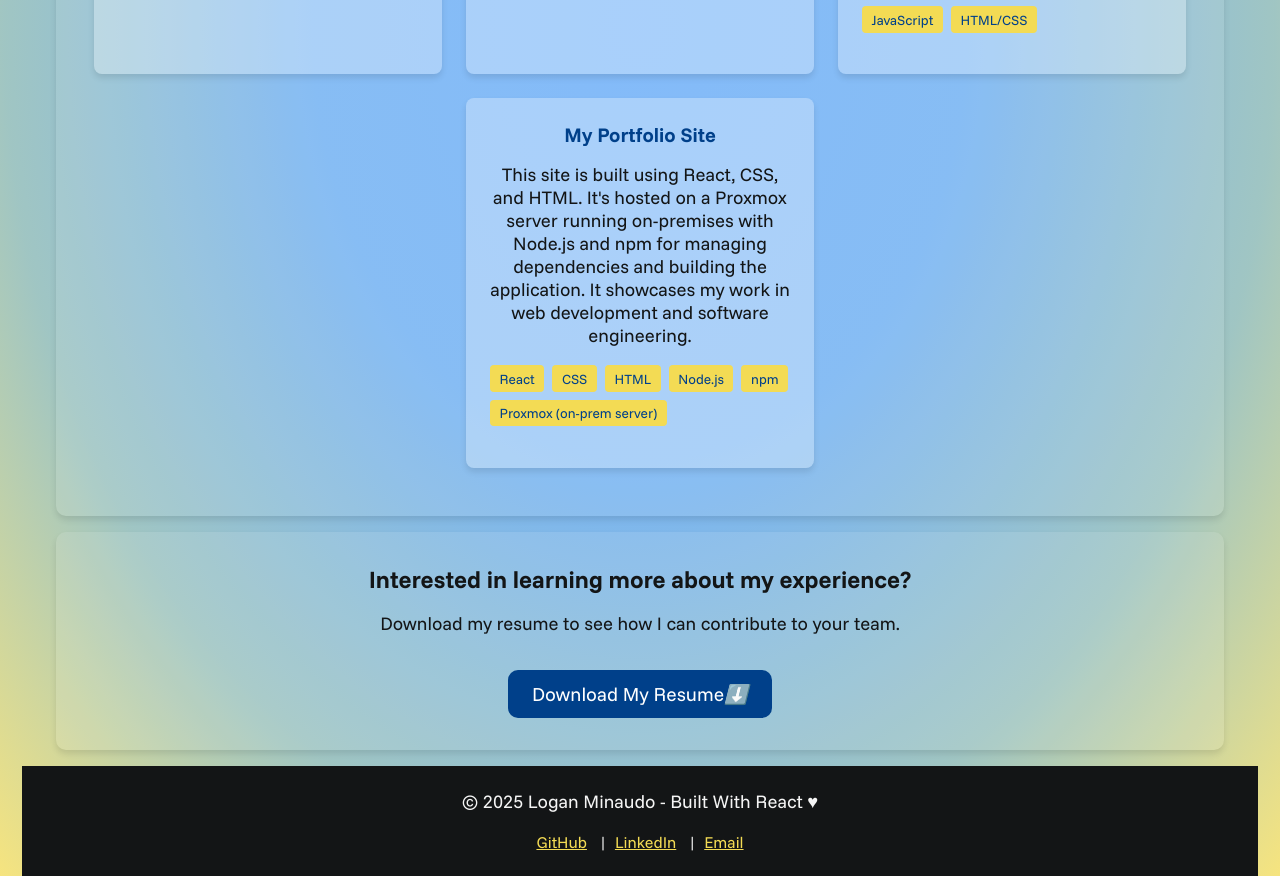
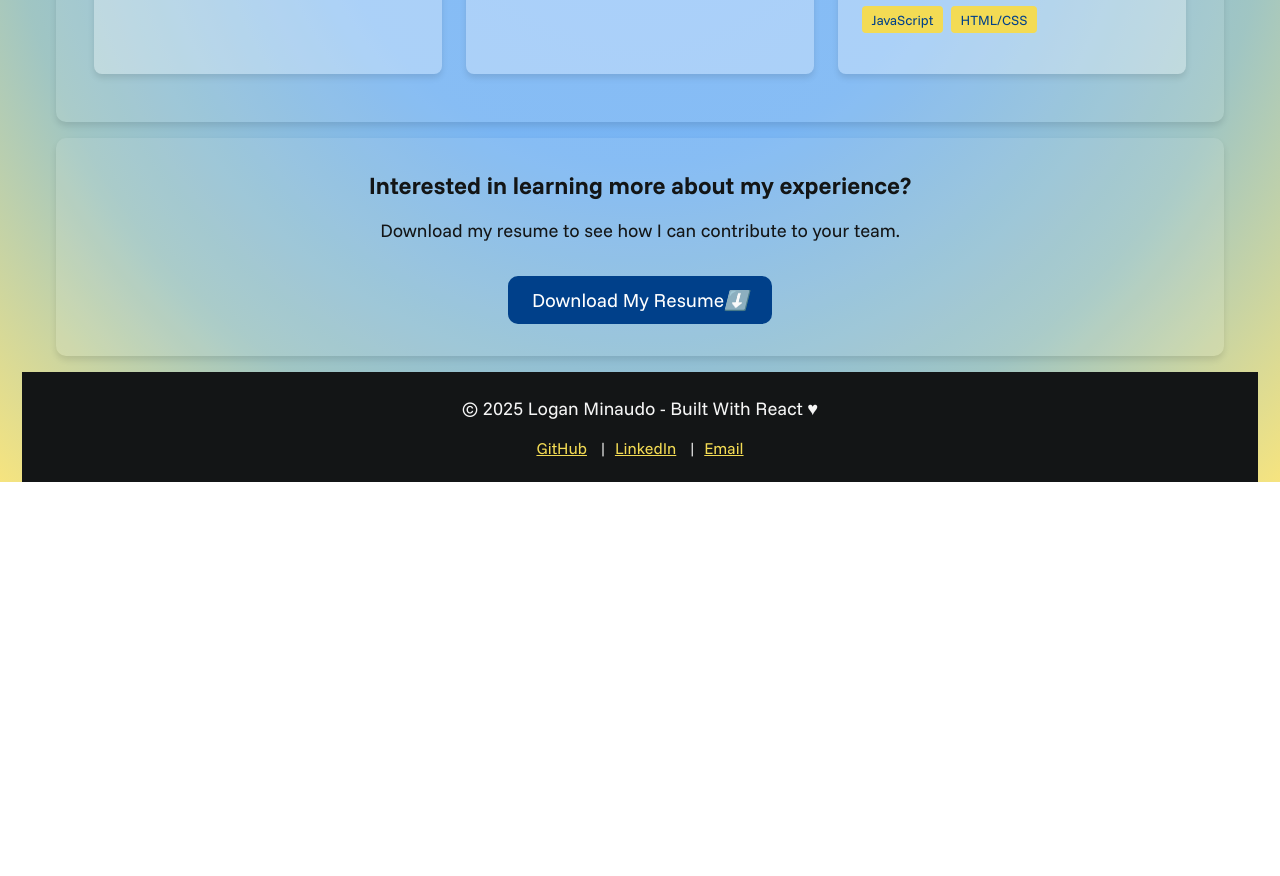
Before and after one commit to lminaudo/portfolio-react, a React (Vite) app: page /experience in a window 1280 px wide. Shown: the part 822-1698 px from the top of the page. After the commit the page ends 1304 px from the top, so only its background shows below. Built offline with nearby package versions, Linux system fonts and the light colour scheme.

Commit message:
Reverse changes for portfolio site experience.tsx

```diff
--- a/src/pages/experience.tsx
+++ b/src/pages/experience.tsx
@@ -57,20 +57,20 @@ const Experience = () => {
                             <li>HTML/CSS</li>
                         </ul>
                     </div>
-                    <div className="project-card">
-                        <h3>My Portfolio Site</h3>
-                        <p>
-                            This site is built using React, CSS, and HTML. It's hosted on a Proxmox server running on-premises with Node.js and npm for managing dependencies and building the application. It showcases my work in web development and software engineering.
-                        </p>
-                        <ul className="technologies">
-                            <li>React</li>
-                            <li>CSS</li>
-                            <li>HTML</li>
-                            <li>Node.js</li>
-                            <li>npm</li>
-                            <li>Proxmox (on-prem server)</li>
-                        </ul>
-                    </div>
+                    {/*<div className="project-card">*/}
+                    {/*    <h3>My Portfolio Site</h3>*/}
+                    {/*    <p>*/}
+                    {/*        This site is built using React, CSS, and HTML. It's hosted on a Proxmox server running on-premises with Node.js and npm for managing dependencies and building the application. It showcases my work in web development and software engineering.*/}
+                    {/*    </p>*/}
+                    {/*    <ul className="technologies">*/}
+                    {/*        <li>React</li>*/}
+                    {/*        <li>CSS</li>*/}
+                    {/*        <li>HTML</li>*/}
+                    {/*        <li>Node.js</li>*/}
+                    {/*        <li>npm</li>*/}
+                    {/*        <li>Proxmox (on-prem server)</li>*/}
+                    {/*    </ul>*/}
+                    {/*</div>*/}
 
                 </div>
             </section>
```
